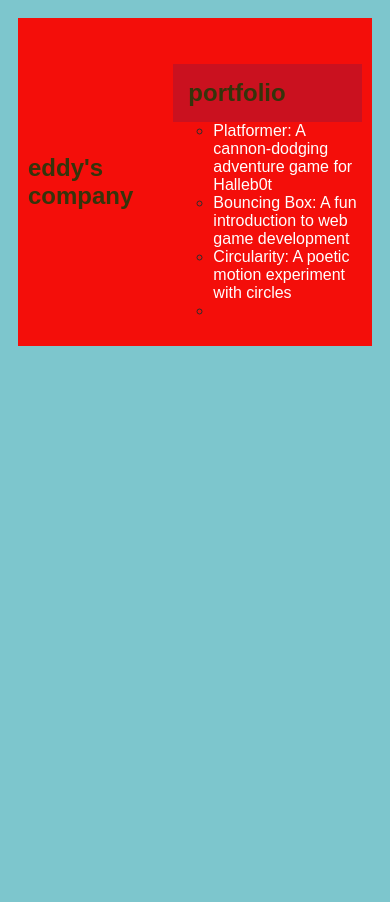
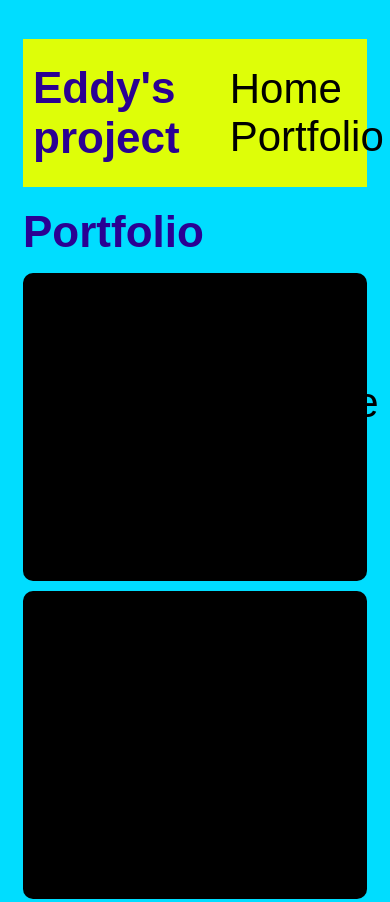
Before and after one commit to edd1net/edd1net.github.io, a plain HTML site: page portfolio.html in a window 390 px wide. Shown: the top 902 px of the page. Before the commit the page ends 844 px from the top, so only its background shows below. Drawn offline with Linux system fonts and the light colour scheme.

Commit message:
add portfolio.html file

```diff
--- a/portfolio.html
+++ b/portfolio.html
@@ -1,42 +1,97 @@
-<!DOCTYPE HTML>
+<!DOCTYPE html>
+
 <html>
+
 <head>
-        <title>Eddy's company </title>
-        <link rel="stylesheet"  href="style.css"
+
+   <title>title of website</title>
+
+   <link rel="stylesheet" href="style.css">
+
 </head>
 
-  <body>
-      <div id="all-contents">
+
+
+<body class="content">
+
+   <div id ="all-contents>"
+
 <nav>
-             <h1> eddy's company </h1>
-              <ul id="nav-ul">
-                <nav>
-                  <!-- Nav stuff here-->
+
+
+
+<ul
+
+</li>
+
+</ul>
+
 </nav>
-                   <main>
-                   <div class="content">
-                       <h1>portfolio</h1>
-                        <ul id="Portfolio">
-                            </ul>
-                          </div>
-                        </main>
-                        <ul id="portfolio">
-                         <li>
-                          <a
-                                <a href="projects/platformer/">Platformer: A cannon-dodging adventure game for Halleb0t</a>
-                              </li>
-                              <li>
-                                <a href="projects/bouncing-box/">Bouncing Box: A fun introduction to web game development</a>
-                              </li>
-                              <li>
-                                <a href="projects/circularity/">Circularity: A poetic motion experiment with circles</a>
-                              </li>
-                      <li>
-              </main>
-          </nav>
-        </div>
-      </main>
+
+
 
 </div>
+
+   <div id="all-contents">
+
+       <nav>
+
+        <!-- Nav stuff here...-->
+
+       <h1>Eddy's project</h1>
+
+       <ul id="nav-ul">
+
+          <li class="nav-li">
+
+             <a class="nav-a" href="index.html">Home</a>
+
+           </li>
+
+        <li class="nav-li">
+
+        <a class="nav-a"href="portfolio.html">Portfolio</a>
+
+        </li>
+
+       </ul>
+
+     </nav>
+
+<h1>Portfolio</h1>
+
+<ul id="portfolio">
+
+   <li><a href="projects/platformer/">Platformer : A cannon - dodging,collectible - grabbing adventure game for Halleb0t</a></li>
+
+   <li><a href="projects/bouncing-box/">Bouncing Box : A project that gives you a taste of game development on the web</a></li>
+
+   <li><a href="projects/circularity/">Circularity : A motion poem using random number generation and velocity appiled to circle shapes...</a></li>
+
+</ul>
+
+</div>
+
+
+
+<div class="content">
+
+
+
+   <ul id="Portfolio">
+
+
+
+   </ul>
+
+</div>
+
+
+
+
+
+   </div>
+
  </body>
+
 </html>
--- a/style.css
+++ b/style.css
@@ -1,6 +1,6 @@
 body {
-    background: rgb(125, 198, 205);
-    color: rgb(45, 45, 45);
+    background: rgb(0, 221, 255);
+    color: rgb(0, 0, 0);
     padding: 10px;
     font-family: arial;
 }
@@ -11,15 +11,16 @@ body {
 
 /* navigation menu */
 nav {
-    background: rgb(244, 14, 10);
+    background: rgb(222, 254, 8);
    margin: 0 auto;
+   margin-bottom: 20px;
     display: flex;
     padding: 10px;
 }
 h1 {
     display: flex;
     align-items: center;
-    color: rgb(53, 52, 11);
+    color: rgb(246, 0, 0);
     flex: 1;
     margin: 0;
 }
@@ -32,12 +33,12 @@ h1 {
 }
 a {
     text-decoration: none;
-    color: #fff;
+    color: #000000;
 }
 
 /* main container area beneath menu */
 main {
-    background: rgba(22, 36, 125, 0.187);
+    background: rgb(143, 13, 152);
     display: flex;
 }
 .sidebar {
@@ -54,9 +55,83 @@ main {
 
 /* portfolio styles */
 #interests {
-    border: 4px rgb(16, 14, 15) ridge;
+    border: 4px rgb(255, 0, 0) ridge;
     padding: 8px;
 }
 h2, h3 {
     margin: 0px;
 }
+         /* portfolio styles */
+         .content h1 {
+            color: rgb(42, 0, 147);
+        }
+
+        #portfolio {
+            list-style-type: none;
+            padding-left: 0;
+        }
+
+        #portfolio li {
+            background: #000000;
+            padding: 10px;
+            border-radius: 10px;
+            margin-bottom: 10px;
+        }
+
+        #portfolio li:hover {
+            background: #00ff11;
+        }
+
+        #portfolio a {
+            text-decoration: none;
+            color: #000000;
+        }
+         /* responsive web design */
+         @media screen and (min-width: 120px) and (max-width: 1080px) {
+            main {
+              height: 100ch;
+              zoom: 1.5;
+              display: grid;
+            }
+
+            h1 {
+              font-size: 44px;
+            }
+
+            h2 {
+              font-size: 42px;
+            }
+
+            h3 {
+              font-size: 36px;
+            }
+
+            #all-contents {
+              height: 100ch;
+              margin: none;
+            }
+
+            a {
+              font-size: 42px;
+            }
+
+            .sidebar {
+              margin-right: 0px;
+              justify-content: center;
+              align-items: center;
+            }
+
+            .sidebar-img {
+              width: 100%;
+            }
+
+            p,
+            li {
+              font-size: 24px;
+            }
+
+            .content {
+              align-content: center;
+              justify-content: center;
+            }
+        }
```
Also changed, not shown: projects/bouncing-box/index.html (+8 -6 lines). Lines whose indentation alone changed are shown as unchanged.
